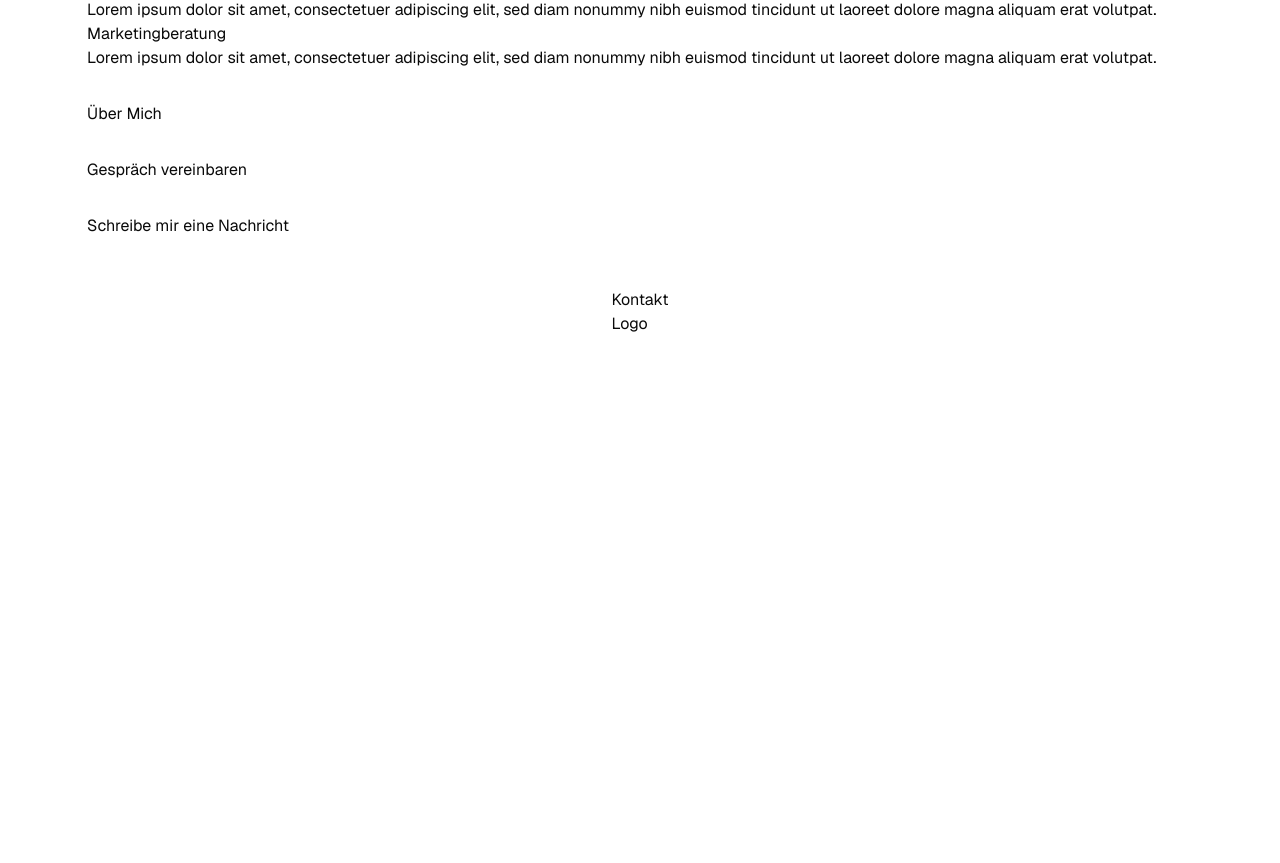
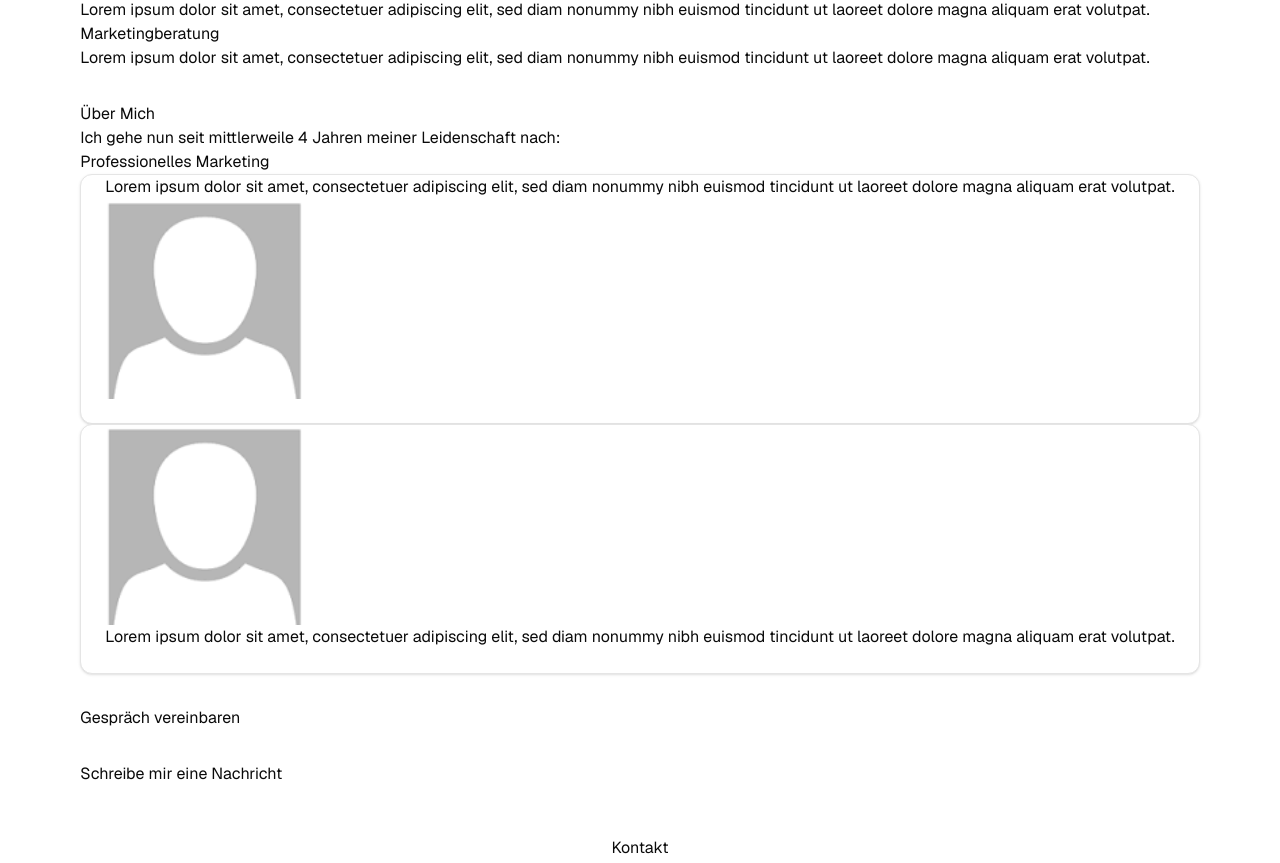
Before and after one commit to NicoGartmann/nago-marketing, a Next.js app: page / in a window 1280 px wide. Shown: the part 540-1403 px from the top of the page. Before the commit the page ends 942 px from the top, so only its background shows below. Built offline with nearby package versions, Linux system fonts and the light colour scheme.

Commit message:
aboutme section

```diff
--- a/src/app/Aboutme.tsx
+++ b/src/app/Aboutme.tsx
@@ -1,3 +1,6 @@
+import { Card, CardContent } from "@/components/ui/card"
+import Image from "next/image"
+
 export default function Aboutme({
     id
 }: {
@@ -6,6 +9,41 @@ export default function Aboutme({
     return (
         <div>
             <h2>Über Mich</h2>
+            <p>Ich gehe nun seit mittlerweile 4 Jahren meiner Leidenschaft nach:</p>
+            <p>Professionelles Marketing</p>
+
+            <Card>
+                <CardContent>
+                    <div>
+                        <p>Lorem ipsum dolor sit amet, consectetuer adipiscing elit, sed diam nonummy nibh euismod tincidunt ut laoreet dolore magna aliquam erat volutpat.</p>
+                    </div>
+                    <div>
+                        <Image
+                            src="/platzhalter.png"
+                            alt="Picture of Nadja"
+                            width={200}
+                            height={200}
+                        />
+                    </div>
+                </CardContent>
+            </Card>
+
+            <Card>
+                <CardContent>
+                    <div>
+                        <Image
+                            src="/platzhalter.png"
+                            alt="Picture of Nadja"
+                            width={200}
+                            height={200}
+                        />
+                    </div>
+                    <div>
+                        <p>Lorem ipsum dolor sit amet, consectetuer adipiscing elit, sed diam nonummy nibh euismod tincidunt ut laoreet dolore magna aliquam erat volutpat.</p>
+                    </div>
+                </CardContent>
+            </Card>
+
         </div>
     )
 }
```
Also changed, not shown: public/platzhalter.png (added).
